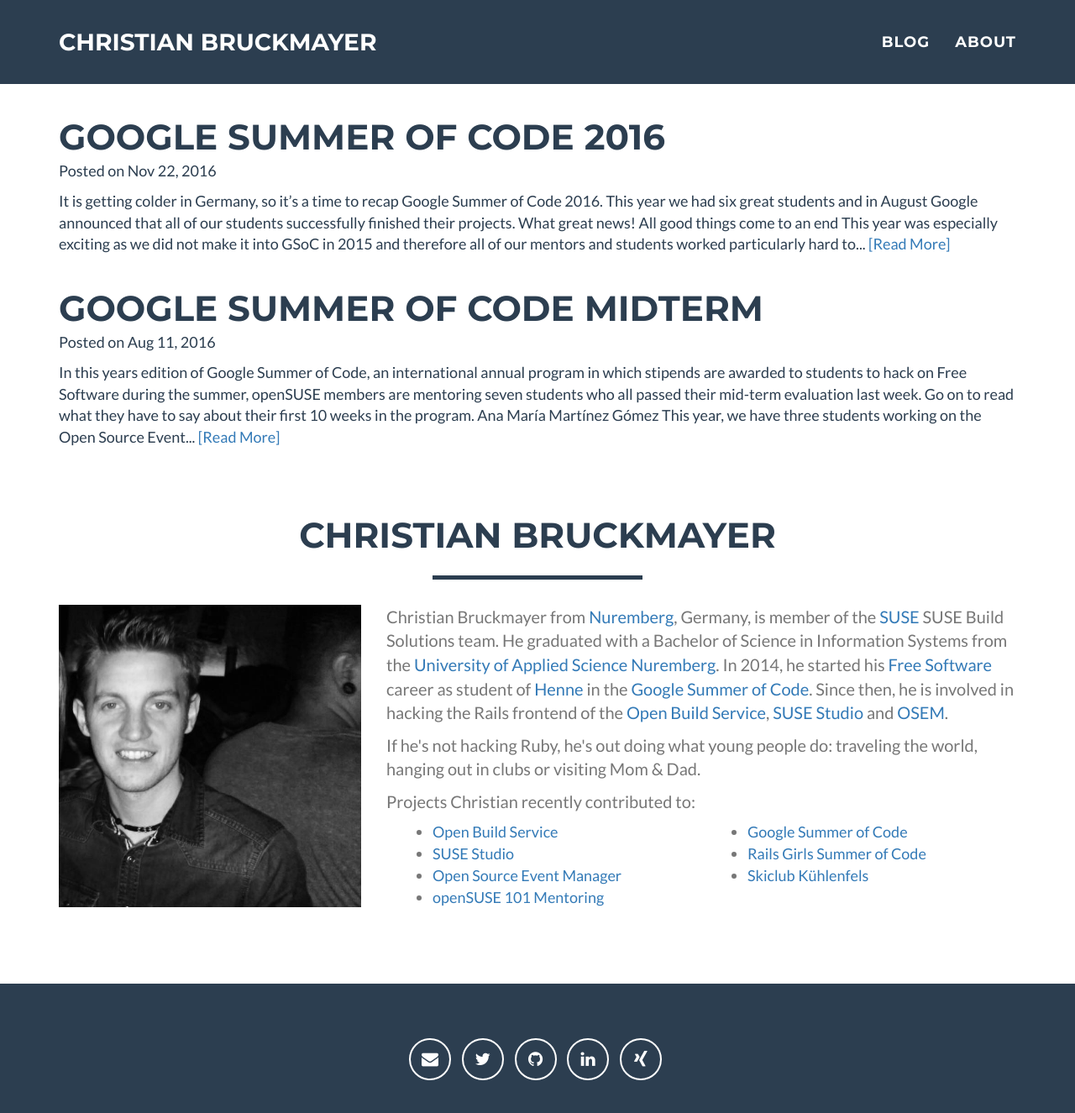
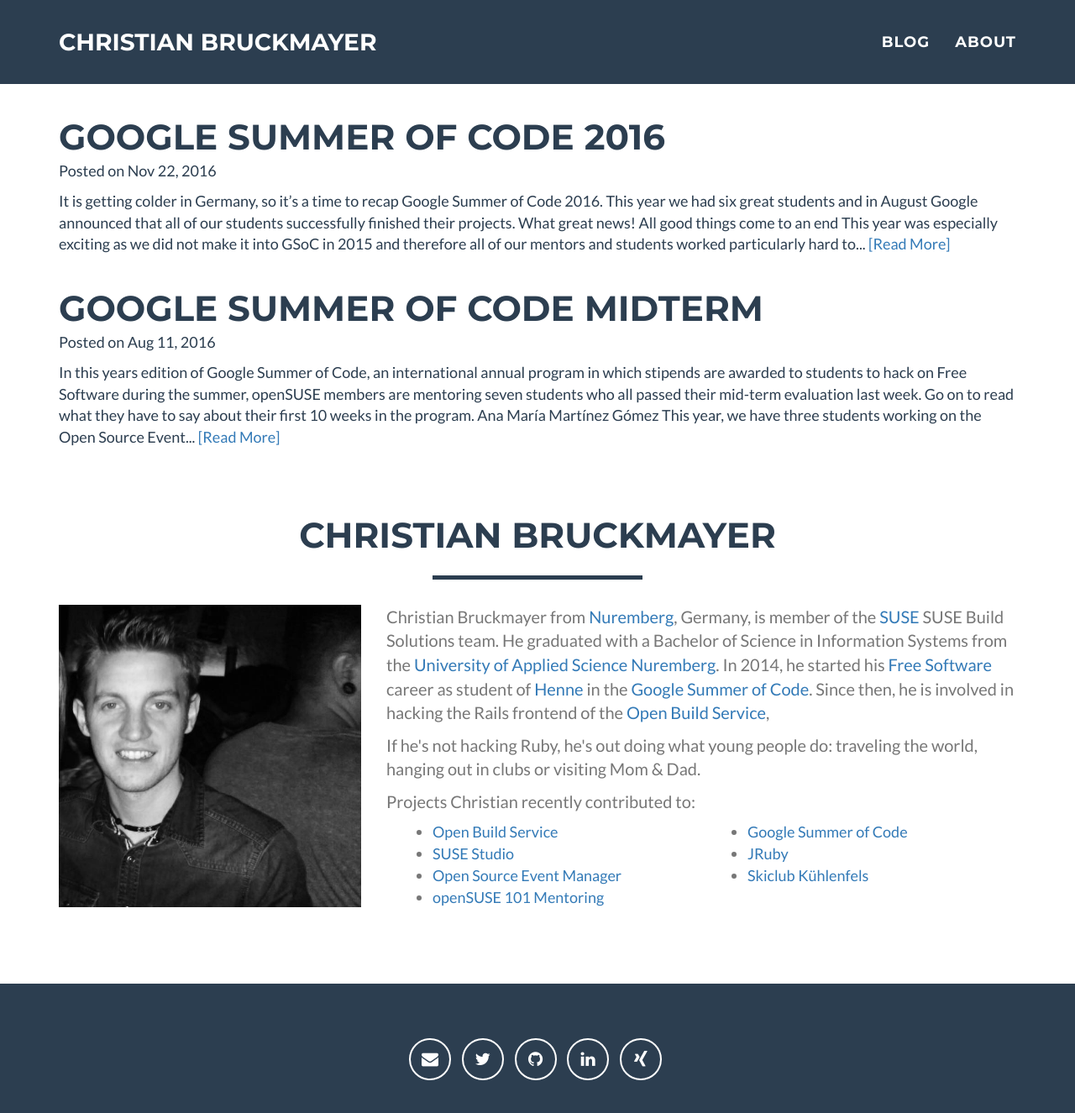
Before and after one commit to ChrisBr/bruckmayer.net, a Jekyll site: the page built from index.html, in a window 1280 px wide and 1346 px high. Shown: the top 1325 px of the window at 84% size. Built offline with Jekyll 4.4.1, drawn with Linux system fonts in a browser that asks for light colours; nearby versions of some CDN libraries.

Commit message:
Update about page

```diff
--- a/_includes/about.html
+++ b/_includes/about.html
@@ -27,8 +27,6 @@
           <a href="https://summerofcode.withgoogle.com/">Google Summer of Code</a>.
           Since then, he is involved in hacking the Rails frontend of the
           <a href="http://openbuildservice.org/">Open Build Service</a>,
-          <a href="https://susestudio.com/">SUSE Studio</a> and
-          <a href="http://osem.io/">OSEM</a>.
         </p>
         <p>
           If he's not hacking Ruby, he's out doing what young people do: traveling the world, hanging out in clubs or visiting Mom & Dad.
@@ -48,20 +46,20 @@
               <a href="http://osem.io/">Open Source Event Manager</a>
             </li>
             <li>
-              <a href="http://osem.io/">openSUSE 101 Mentoring</a>
+              <a href="http://101.opensuse.org/">openSUSE 101 Mentoring</a>
             </li>
           </ul>
         </div>
         <div class="col-lg-6">
           <ul>
             <li>
-              <a href="http://osem.io/">Google Summer of Code</a>
+              <a href="http://101.opensuse.org">Google Summer of Code</a>
             </li>
             <li>
-              <a href="http://osem.io/">Rails Girls Summer of Code</a>
+              <a href="https://github.com/jruby/jruby/commits/master?author=chrisbr">JRuby</a>
             </li>
             <li>
-              <a href="http://osem.io/">Skiclub Kühlenfels</a>
+              <a href="#">Skiclub Kühlenfels</a>
             </li>
           </ul>
         </div>
```
